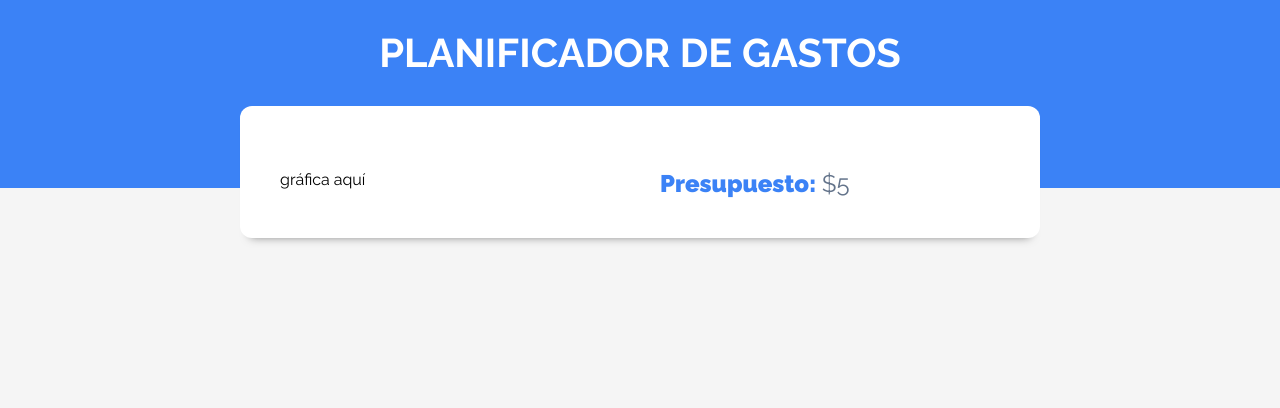
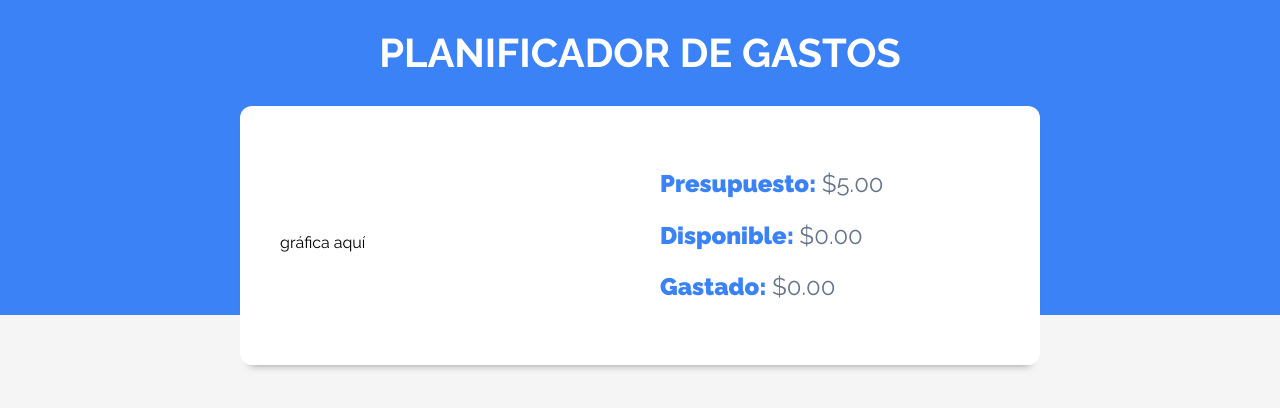
Before and after one commit to joshua-arnao/cost-control, a React (Vite) app: page / in a window 1280 px wide. Both pictures are taken after typing "5" into the empty fields and a click on the input "Añadir". Shown: the top 408 px of the page. Built offline with nearby package versions, Linux system fonts and the light colour scheme.

Commit message:
format numbers to money

```diff
--- a/src/components/BudgetControl.jsx
+++ b/src/components/BudgetControl.jsx
@@ -1,6 +1,13 @@
 import React from 'react'
 
 const BudgetControl = ({ budget }) => {
+  const amountFormat = (amount) => {
+    return amount.toLocaleString('en-US', {
+      style: 'currency',
+      currency: 'USD'
+    })
+  }
+
   return (
     <div className='contenedor-presupuesto contenedor sombra dos-columnas'>
       <div>
@@ -9,7 +16,15 @@ const BudgetControl = ({ budget }) => {
 
       <div className='contenido-presupuesto'>
         <p>
-          <span>Presupuesto: </span> ${budget}
+          <span>Presupuesto: </span> {amountFormat(budget)}
+        </p>
+
+        <p>
+          <span>Disponible: </span> {amountFormat(0)}
+        </p>
+
+        <p>
+          <span>Gastado: </span> {amountFormat(0)}
         </p>
       </div>
     </div>
```
